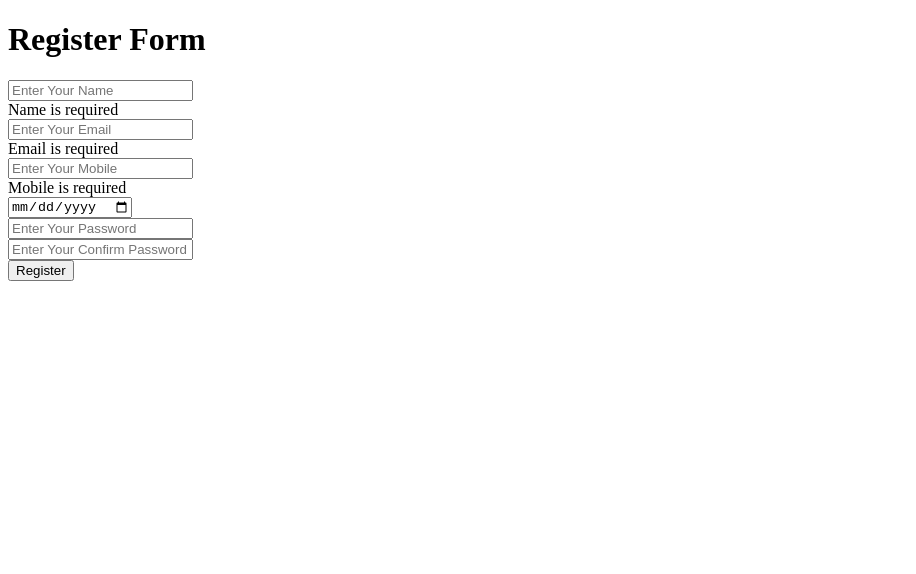
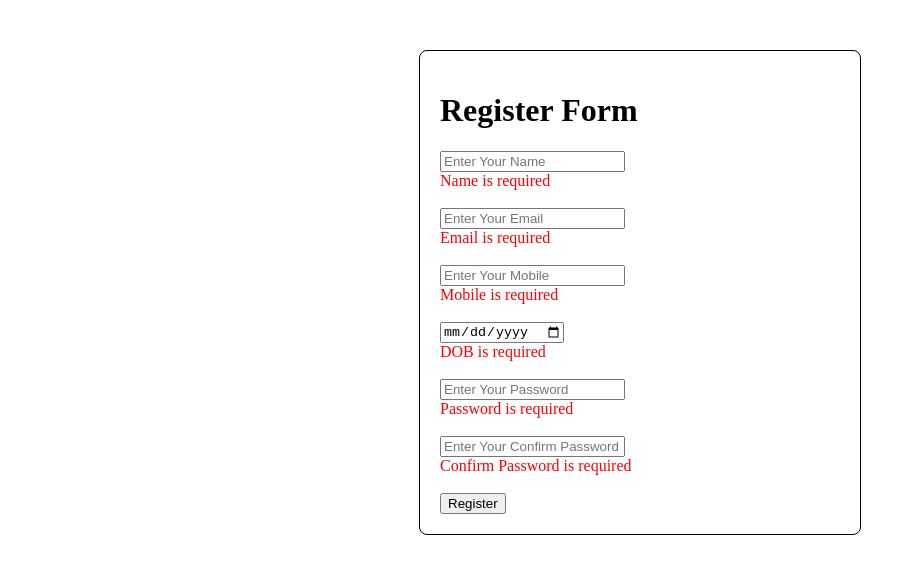
Before and after one commit to jenish-ml/react-axios, a React (Vite) app: page / in a window 1280 px wide. Both pictures are taken after a click on the button "Register". Shown: the top 574 px of the page, without its empty margins (0-916 px from the left). Built offline with nearby package versions, Linux system fonts and the light colour scheme.

Commit message:
Modified

```diff
--- a/src/pages/RegisterForm.jsx
+++ b/src/pages/RegisterForm.jsx
@@ -1,5 +1,4 @@
-import React from 'react'
-import { useState } from 'react'
+import React, { useState } from 'react'
 
 const RegisterForm = () => {
 
@@ -41,19 +40,27 @@ const RegisterForm = () => {
             newErrors.cpassword = 'Confirm Password is required'
         }
 
-        setErrors(newErrors)
+        if (
+            form.password !== '' &&
+            form.cpassword !== '' &&
+            form.password !== form.cpassword
+        ) {
+            newErrors.cpassword = 'Passwords do not match'
         }
 
-    console.log(form);
-    console.log(errors);
+        setErrors(newErrors)
+        return Object.keys(newErrors).length === 0
+    }
 
     const handleSubmit = (e) => {
         e.preventDefault()
+
         const isValid = validateForm()
+        console.log(isValid);
+
 
         if (isValid) {
             console.log('Form submitted successfully')
-        }
 
             setForm({
                 name: '',
@@ -64,35 +71,144 @@ const RegisterForm = () => {
                 cpassword: ''
             })
         }
+    }
 
     return (
-    <>
+        <div
+            style={{
+                width: '400px',
+                margin: '50px auto',
+                padding: '20px',
+                border: '1px solid black',
+                borderRadius: '8px'
+            }}
+        >
+
             <h1>Register Form</h1>
 
-    <input type="text" name='name' placeholder='Enter Your Name' value={form.name}
-     onChange = {(e) => setForm({...form, name: e.target.value})}
-    /><br />
-    {errors.name && <span>{errors.name}</span>} <br />
-    <input type="text" name='email' placeholder='Enter Your Email' value={form.email}
-     onChange={(e) => setForm({...form, email : e.target.value})}
-    /><br />
-    {errors.email && <span>{errors.email}</span>} <br />
-    <input type="text" name='mobile' placeholder='Enter Your Mobile' value={form.mobile}
-     onChange={(e) => setForm({...form, mobile : e.target.value})}
-    /><br />
-    {errors.mobile && <span>{errors.mobile}</span>} <br />
-    <input type="date" name='dob' placeholder='Enter Your DOB' value={form.dob}
-     onChange={(e) => setForm({...form, dob : e.target.value})}
-    /><br />
-    <input type="password" name='password' placeholder='Enter Your Password' value={form.password}
-     onChange={(e) => setForm({...form, password : e.target.value})}
-    /><br />
-    <input type="password" name='cpassword' placeholder='Enter Your Confirm Password' value={form.cpassword}
-     onChange={(e) => setForm({...form, cpassword : e.target.value})}
-    /><br />
-    <button onClick={handleSubmit}>Register</button>
+            <input
+                type="text"
+                name="name"
+                placeholder="Enter Your Name"
+                value={form.name}
+                onChange={(e) =>
+                    setForm({ ...form, name: e.target.value })
+                }
+            />
+            <br />
 
-    </>
+            {errors.name && (
+                <span style={{ color: 'red' }}>
+                    {errors.name}
+                </span>
+            )}
+
+            <br /><br />
+
+
+            <input
+                type="text"
+                name="email"
+                placeholder="Enter Your Email"
+                value={form.email}
+                onChange={(e) =>
+                    setForm({ ...form, email: e.target.value })
+                }
+            />
+            <br />
+
+            {errors.email && (
+                <span style={{ color: 'red' }}>
+                    {errors.email}
+                </span>
+            )}
+
+            <br /><br />
+
+
+            <input
+                type="text"
+                name="mobile"
+                placeholder="Enter Your Mobile"
+                value={form.mobile}
+                onChange={(e) =>
+                    setForm({ ...form, mobile: e.target.value })
+                }
+            />
+            <br />
+
+            {errors.mobile && (
+                <span style={{ color: 'red' }}>
+                    {errors.mobile}
+                </span>
+            )}
+
+            <br /><br />
+
+
+            <input
+                type="date"
+                name="dob"
+                value={form.dob}
+                onChange={(e) =>
+                    setForm({ ...form, dob: e.target.value })
+                }
+            />
+            <br />
+
+            {errors.dob && (
+                <span style={{ color: 'red' }}>
+                    {errors.dob}
+                </span>
+            )}
+
+            <br /><br />
+
+
+            <input
+                type="password"
+                name="password"
+                placeholder="Enter Your Password"
+                value={form.password}
+                onChange={(e) =>
+                    setForm({ ...form, password: e.target.value })
+                }
+            />
+            <br />
+
+            {errors.password && (
+                <span style={{ color: 'red' }}>
+                    {errors.password}
+                </span>
+            )}
+
+            <br /><br />
+
+
+            <input
+                type="password"
+                name="cpassword"
+                placeholder="Enter Your Confirm Password"
+                value={form.cpassword}
+                onChange={(e) =>
+                    setForm({ ...form, cpassword: e.target.value })
+                }
+            />
+            <br />
+
+            {errors.cpassword && (
+                <span style={{ color: 'red' }}>
+                    {errors.cpassword}
+                </span>
+            )}
+
+            <br /><br />
+
+            <button onClick={handleSubmit}>
+                Register
+            </button>
+
+        </div>
     )
 }
 
```
Lines whose indentation alone changed are shown as unchanged.
